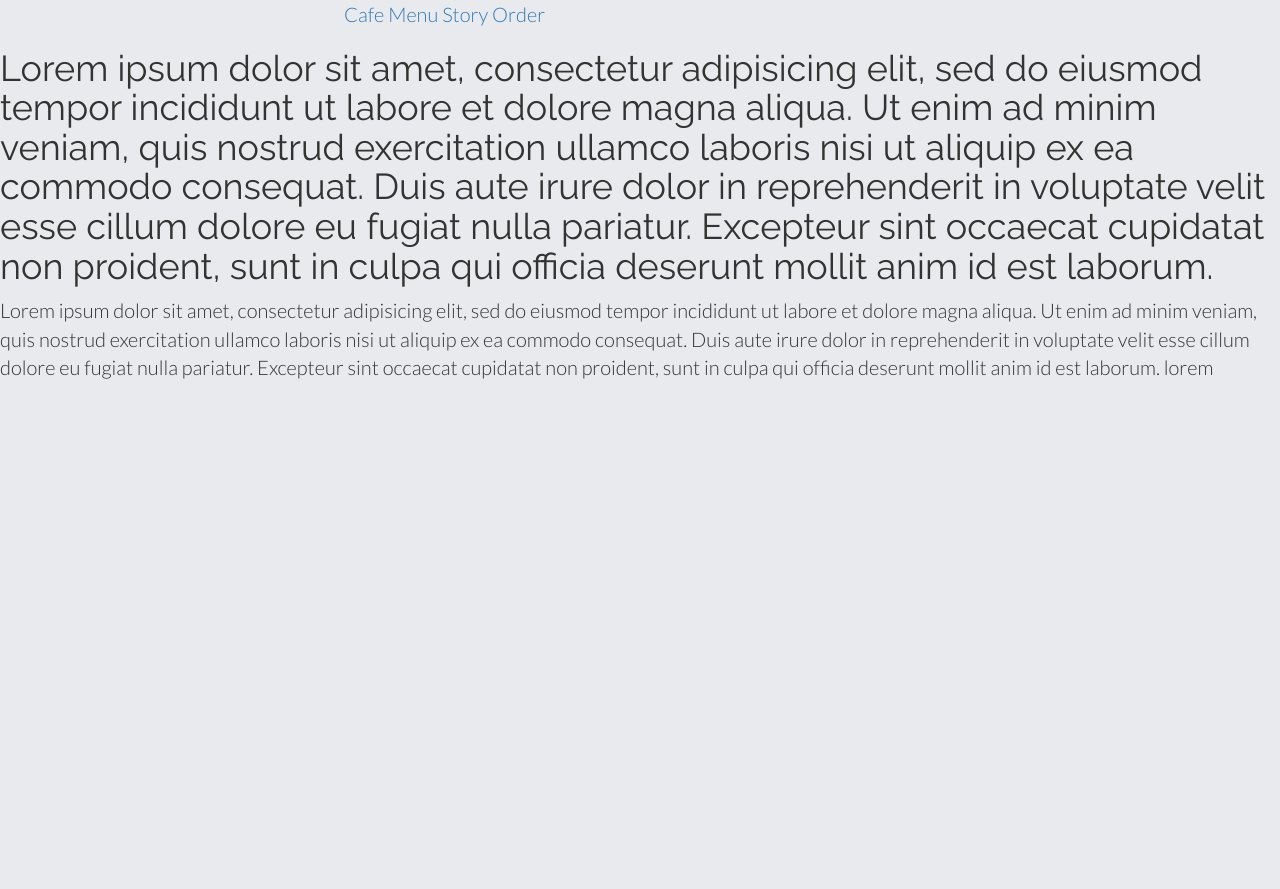
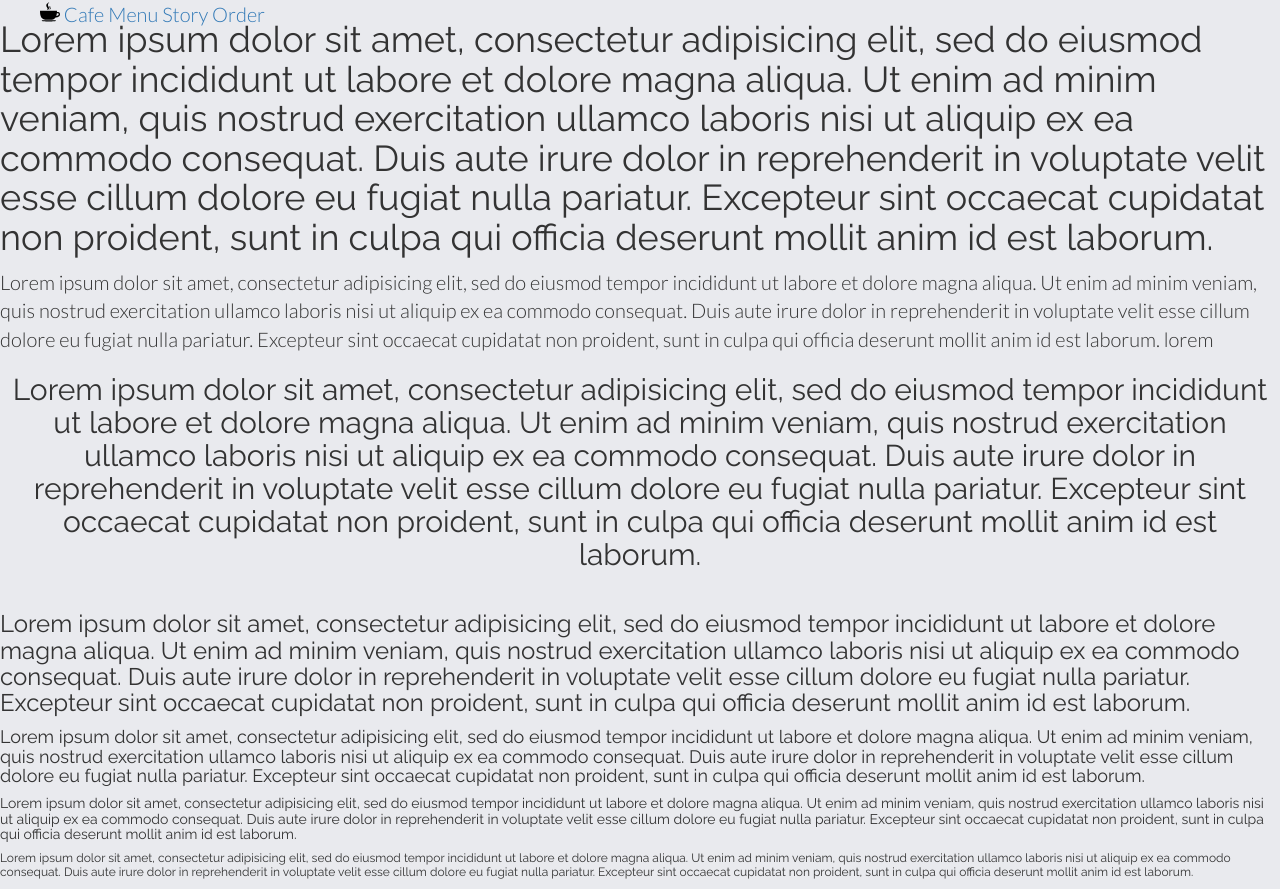
Before and after one commit to vmsitthideth/info-challenges, a plain HTML site: page dawg-coffee/index.html in a window 1280 px wide. Before the commit the page ends 800 px from the top, so only its background shows below. Drawn offline with nearby package versions, Linux system fonts and the light colour scheme.

Commit message:
add nav section links

```diff
--- a/dawg-coffee/css/main.css
+++ b/dawg-coffee/css/main.css
@@ -2,6 +2,12 @@
 @import url(https://fonts.googleapis.com/css?family=Raleway:400,300);
 @import url(https://fonts.googleapis.com/css?family=Lato:300italic,400,300);
 
+nav {
+	position: absolute;
+	left: 0px;
+	top:0px;
+	z-index: -1;
+}
 body {
 	font-family: 'Lato', "Helvetica Neue", sans-serif;
 	font-size: 16px;
--- a/dawg-coffee/index.html
+++ b/dawg-coffee/index.html
@@ -11,14 +11,15 @@
 	<body>
 	<nav>
 		<ul>
-		<a href="#"><svg>svg/brand.svg</svg></a>
-  		<a href="/cafe/">Cafe</a>
-  		<a href="/menu/">Menu</a>
-  		<a href="/story/">Story</a>
-  		<a href="/order/">Order</a>
+		<a href="#"><svg xmlns="http://www.w3.org/2000/svg" viewBox="0 0 21.664 21.665"><path d="M2.756 20.725h2.95c.04.257.254.458.523.458h6.706c.27 0 .482-.2.523-.458h2.95c.498 0 .902-.404.902-.903H1.854c0 .5.404.903.902.903zM20.865 11.444c-.752-.61-1.81-.62-2.508-.542.02-.486.03-.983.03-1.5H0c0 4.97.752 8.556 5.51 9.894h7.367c1.885-.53 3.135-1.418 3.964-2.6 1.807-.035 4.712-.746 4.82-3.24.048-1.092-.406-1.698-.795-2.012zm-3.267 3.826c.346-.89.55-1.89.664-2.988.488-.08 1.33-.13 1.754.215.078.064.32.262.293.9-.058 1.293-1.662 1.727-2.712 1.873zM7.49 8.704s3.5-.257 1.897-3.208C8.1 3.126 8.393 1.736 10.04.48c0 0-5.397 1.376-2.25 5.63 1.156 1.855-.3 2.594-.3 2.594z"/><path d="M9.85 8.468s2.804-.59 1.278-2.846c-.554-.978.21-1.327.21-1.327s-1.805.057-1.043 1.608c.61 1.247.43 1.955-.445 2.565z"/></svg></a>
+  		<a href="#cafe">Cafe</a>
+  		<a href="#menu">Menu</a>
+  		<a href="#story">Story</a>
+  		<a href="order.html">Order</a>
   		</ul>
 	</nav>
 
+	<a name="#"></a>
 	<h1>Lorem ipsum dolor sit amet, consectetur adipisicing elit, sed do eiusmod
 	tempor incididunt ut labore et dolore magna aliqua. Ut enim ad minim veniam,
 	quis nostrud exercitation ullamco laboris nisi ut aliquip ex ea commodo
@@ -34,7 +35,43 @@
 	proident, sunt in culpa qui officia deserunt mollit anim id est laborum.
 	lorem
 	</p>
-	<svg>
-	</svg>
+
+	<a name="cafe"></a>
+	<h2>Lorem ipsum dolor sit amet, consectetur adipisicing elit, sed do eiusmod
+	tempor incididunt ut labore et dolore magna aliqua. Ut enim ad minim veniam,
+	quis nostrud exercitation ullamco laboris nisi ut aliquip ex ea commodo
+	consequat. Duis aute irure dolor in reprehenderit in voluptate velit esse
+	cillum dolore eu fugiat nulla pariatur. Excepteur sint occaecat cupidatat non
+	proident, sunt in culpa qui officia deserunt mollit anim id est laborum.</h2>
+
+	<a name="menu"></a>
+	<h3>Lorem ipsum dolor sit amet, consectetur adipisicing elit, sed do eiusmod
+	tempor incididunt ut labore et dolore magna aliqua. Ut enim ad minim veniam,
+	quis nostrud exercitation ullamco laboris nisi ut aliquip ex ea commodo
+	consequat. Duis aute irure dolor in reprehenderit in voluptate velit esse
+	cillum dolore eu fugiat nulla pariatur. Excepteur sint occaecat cupidatat non
+	proident, sunt in culpa qui officia deserunt mollit anim id est laborum.</h3>
+
+	<a name="story"></a>
+	<h4>Lorem ipsum dolor sit amet, consectetur adipisicing elit, sed do eiusmod
+	tempor incididunt ut labore et dolore magna aliqua. Ut enim ad minim veniam,
+	quis nostrud exercitation ullamco laboris nisi ut aliquip ex ea commodo
+	consequat. Duis aute irure dolor in reprehenderit in voluptate velit esse
+	cillum dolore eu fugiat nulla pariatur. Excepteur sint occaecat cupidatat non
+	proident, sunt in culpa qui officia deserunt mollit anim id est laborum.</h4>
+
+	<h5>Lorem ipsum dolor sit amet, consectetur adipisicing elit, sed do eiusmod
+	tempor incididunt ut labore et dolore magna aliqua. Ut enim ad minim veniam,
+	quis nostrud exercitation ullamco laboris nisi ut aliquip ex ea commodo
+	consequat. Duis aute irure dolor in reprehenderit in voluptate velit esse
+	cillum dolore eu fugiat nulla pariatur. Excepteur sint occaecat cupidatat non
+	proident, sunt in culpa qui officia deserunt mollit anim id est laborum.</h5>
+
+	<h6>Lorem ipsum dolor sit amet, consectetur adipisicing elit, sed do eiusmod
+	tempor incididunt ut labore et dolore magna aliqua. Ut enim ad minim veniam,
+	quis nostrud exercitation ullamco laboris nisi ut aliquip ex ea commodo
+	consequat. Duis aute irure dolor in reprehenderit in voluptate velit esse
+	cillum dolore eu fugiat nulla pariatur. Excepteur sint occaecat cupidatat non
+	proident, sunt in culpa qui officia deserunt mollit anim id est laborum.</h6>
 	</body>
 </html>
```
